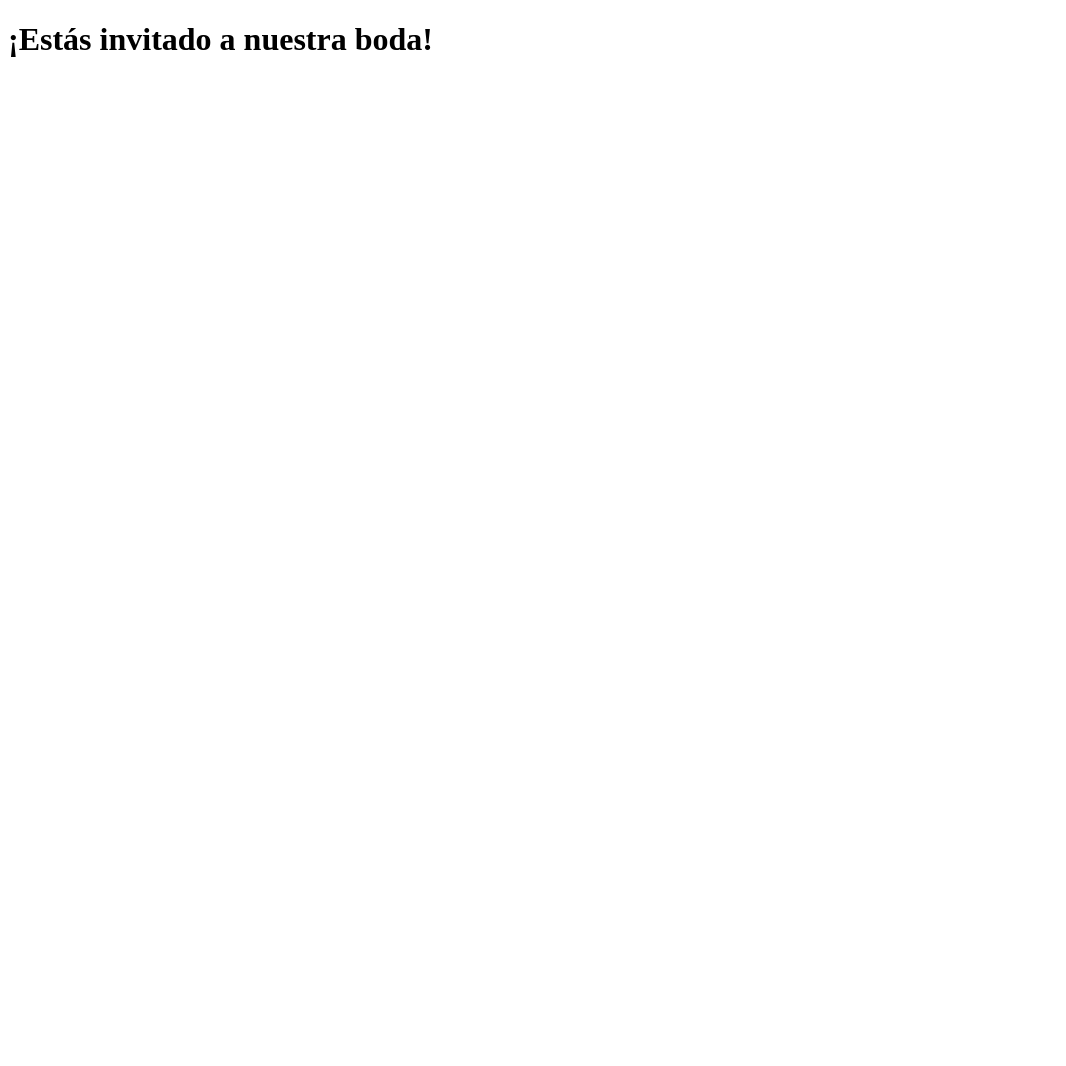
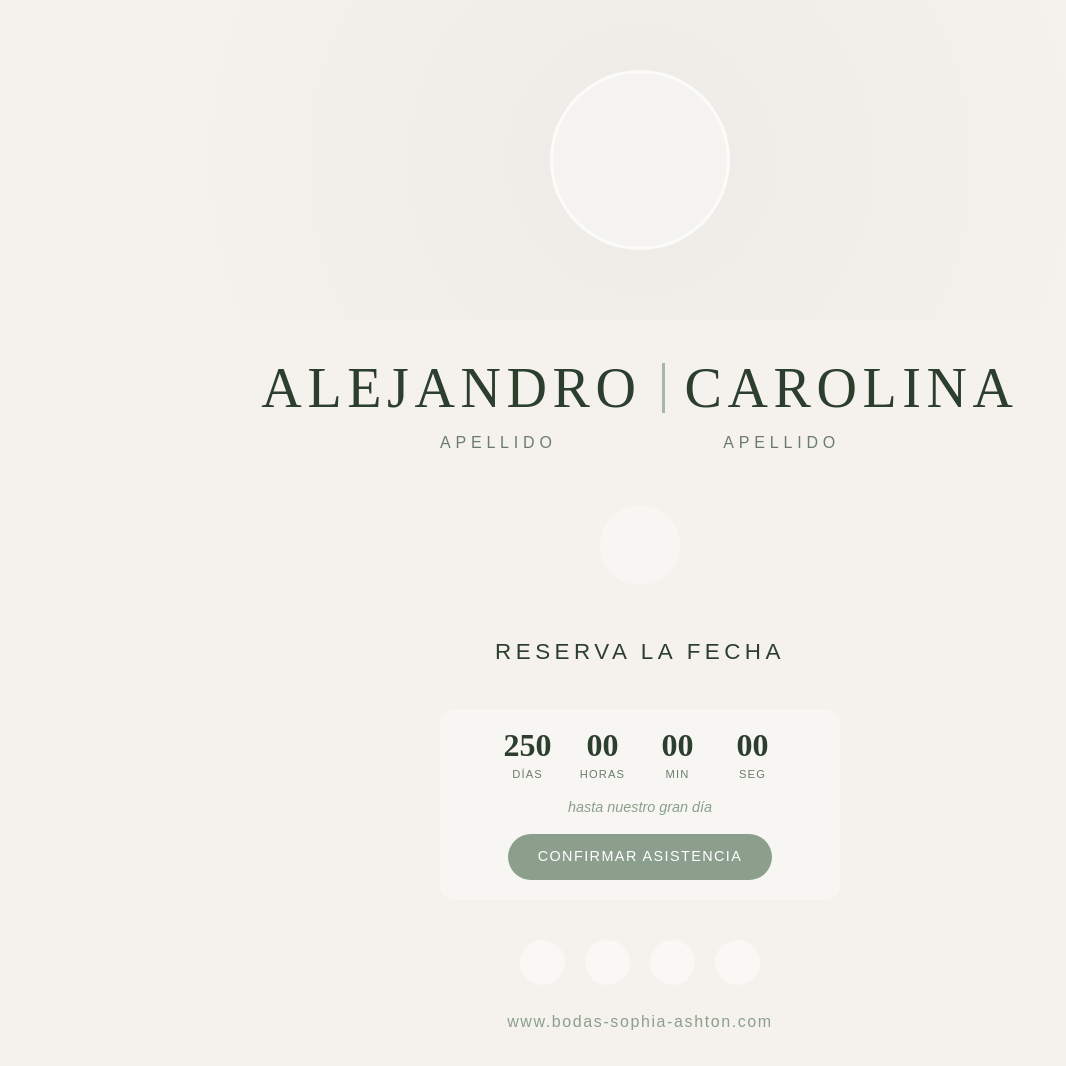
Before and after one commit to lucasDis/wedding-invitation-web, a plain HTML site: page index.html in a window 1280 px wide. Shown: the whole page, without its empty margins (0-1066 px from the left). Before the commit the page ends 800 px from the top, so only its background shows below. Drawn offline with nearby package versions, Linux system fonts and the light colour scheme.

Commit message:
Initial invitation layout and styles added

```diff
--- a/css/styles.css
+++ b/css/styles.css
@@ -0,0 +1,404 @@
+:root {
+    --primary-green: #8b9f8c;
+    --dark-green: #2c3e2d;
+    --light-green: #6b7c6b;
+    --background: #F5F2ED;
+    --accent-cream: #f0ebe0;
+}
+
+* {
+    margin: 0;
+    padding: 0;
+    box-sizing: border-box;
+}
+
+body {
+    font-family: 'Montserrat', sans-serif;
+    background: var(--background);
+    min-height: 100vh;
+    padding: 0;
+    margin: 0;
+}
+
+.save-the-date-container {
+    background: var(--background);
+    min-height: 100vh;
+    display: flex;
+    flex-direction: column;
+    position: relative;
+    overflow: hidden;
+}
+
+.hero-section {
+    flex: 1;
+    min-height: 40vh;
+    background: var(--background);
+    position: relative;
+    display: flex;
+    align-items: center;
+    justify-content: center;
+    padding: 40px 20px;
+}
+
+.hero-section::before {
+    content: '';
+    position: absolute;
+    top: 0;
+    left: 0;
+    right: 0;
+    bottom: 0;
+    background: radial-gradient(circle at center, rgba(139, 159, 140, 0.08) 0%, transparent 70%);
+}
+
+.couple-photo-placeholder {
+    width: 180px;
+    height: 180px;
+    background: rgba(255, 255, 255, 0.4);
+    border-radius: 50%;
+    display: flex;
+    align-items: center;
+    justify-content: center;
+    font-size: 60px;
+    color: var(--primary-green);
+    position: relative;
+    z-index: 2;
+    border: 3px solid rgba(255, 255, 255, 0.6);
+}
+
+.content-section {
+    flex: 1;
+    padding: 40px 20px 60px;
+    background: var(--background);
+    position: relative;
+    z-index: 2;
+}
+
+.names-container {
+    margin-bottom: 40px;
+    text-align: center;
+}
+
+.main-names {
+    display: flex;
+    align-items: center;
+    justify-content: center;
+    flex-wrap: wrap;
+    gap: 20px;
+    margin-bottom: 15px;
+}
+
+.bride-name,
+.groom-name {
+    font-family: 'Cormorant Garamond', serif;
+    font-size: 3.5em;
+    font-weight: 300;
+    color: var(--dark-green);
+    letter-spacing: 0.1em;
+    text-transform: uppercase;
+    text-align: center;
+    line-height: 1;
+}
+
+.divider {
+    width: 3px;
+    height: 50px;
+    background: var(--primary-green);
+    opacity: 0.7;
+}
+
+.last-names {
+    display: flex;
+    justify-content: space-between;
+    align-items: center;
+    margin-top: 15px;
+    max-width: 400px;
+    margin-left: auto;
+    margin-right: auto;
+}
+
+.bride-lastname,
+.groom-lastname {
+    font-family: 'Montserrat', sans-serif;
+    font-size: 1em;
+    font-weight: 400;
+    color: var(--light-green);
+    letter-spacing: 0.3em;
+    text-transform: uppercase;
+}
+
+.botanical-element {
+    margin: 50px 0;
+    text-align: center;
+}
+
+.leaf-icon {
+    width: 80px;
+    height: 80px;
+    background: rgba(255, 255, 255, 0.3);
+    border-radius: 50%;
+    display: inline-flex;
+    align-items: center;
+    justify-content: center;
+    font-size: 32px;
+    color: var(--primary-green);
+}
+
+.save-the-date-text {
+    font-family: 'Montserrat', sans-serif;
+    font-size: 1.4em;
+    font-weight: 500;
+    color: var(--dark-green);
+    letter-spacing: 0.2em;
+    text-transform: uppercase;
+    margin-bottom: 40px;
+    text-align: center;
+}
+
+.countdown-container {
+    text-align: center;
+    margin-bottom: 40px;
+    padding: 20px;
+    background: rgba(255, 255, 255, 0.3);
+    border-radius: 15px;
+    max-width: 400px;
+    margin-left: auto;
+    margin-right: auto;
+}
+
+.countdown-timer {
+    display: flex;
+    justify-content: center;
+    gap: 15px;
+    margin-bottom: 15px;
+    flex-wrap: wrap;
+}
+
+.countdown-item {
+    text-align: center;
+    min-width: 60px;
+}
+
+.countdown-number {
+    font-family: 'Cormorant Garamond', serif;
+    font-size: 2em;
+    font-weight: 600;
+    color: var(--dark-green);
+    display: block;
+    line-height: 1;
+}
+
+.countdown-label {
+    font-family: 'Montserrat', sans-serif;
+    font-size: 0.7em;
+    color: var(--light-green);
+    text-transform: uppercase;
+    letter-spacing: 0.1em;
+    margin-top: 5px;
+}
+
+.countdown-message {
+    font-family: 'Montserrat', sans-serif;
+    font-size: 0.9em;
+    color: var(--primary-green);
+    font-style: italic;
+}
+
+.confirm-button {
+    display: inline-block;
+    background: var(--primary-green);
+    color: white;
+    padding: 12px 30px;
+    border-radius: 25px;
+    text-decoration: none;
+    font-family: 'Montserrat', sans-serif;
+    font-size: 0.9em;
+    font-weight: 500;
+    letter-spacing: 0.1em;
+    text-transform: uppercase;
+    transition: all 0.3s ease;
+    margin-top: 15px;
+}
+
+.confirm-button:hover {
+    background: var(--dark-green);
+    color: white;
+    transform: translateY(-2px);
+}
+
+.social-links {
+    display: flex;
+    justify-content: center;
+    gap: 20px;
+    margin-bottom: 25px;
+    flex-wrap: wrap;
+}
+
+.social-icon {
+    width: 45px;
+    height: 45px;
+    background: rgba(255, 255, 255, 0.4);
+    border-radius: 50%;
+    display: flex;
+    align-items: center;
+    justify-content: center;
+    color: var(--primary-green);
+    text-decoration: none;
+    font-size: 18px;
+    transition: all 0.3s ease;
+}
+
+.social-icon:hover {
+    background: var(--primary-green);
+    color: white;
+    transform: scale(1.1);
+}
+
+.website {
+    font-family: 'Montserrat', sans-serif;
+    font-size: 1em;
+    color: var(--primary-green);
+    text-decoration: none;
+    letter-spacing: 0.1em;
+    display: block;
+    text-align: center;
+    transition: color 0.3s ease;
+}
+
+.website:hover {
+    color: var(--dark-green);
+}
+
+/* Decorative elements */
+.decoration-element {
+    position: absolute;
+    opacity: 0.1;
+    color: var(--primary-green);
+    pointer-events: none;
+}
+
+.decoration-1 {
+    top: 10%;
+    left: 5%;
+    font-size: 24px;
+    transform: rotate(-15deg);
+}
+
+.decoration-2 {
+    top: 20%;
+    right: 8%;
+    font-size: 20px;
+    transform: rotate(25deg);
+}
+
+.decoration-3 {
+    bottom: 15%;
+    left: 8%;
+    font-size: 28px;
+    transform: rotate(45deg);
+}
+
+.decoration-4 {
+    bottom: 25%;
+    right: 5%;
+    font-size: 22px;
+    transform: rotate(-30deg);
+}
+
+/* Responsive breakpoints */
+@media (max-width: 768px) {
+    .hero-section {
+        min-height: 35vh;
+        padding: 30px 15px;
+    }
+
+    .couple-photo-placeholder {
+        width: 140px;
+        height: 140px;
+        font-size: 48px;
+    }
+
+    .bride-name,
+    .groom-name {
+        font-size: 2.8em;
+    }
+
+    .content-section {
+        padding: 30px 15px 40px;
+    }
+
+    .save-the-date-text {
+        font-size: 1.2em;
+    }
+}
+
+@media (max-width: 576px) {
+    .hero-section {
+        min-height: 30vh;
+        padding: 20px 10px;
+    }
+
+    .couple-photo-placeholder {
+        width: 120px;
+        height: 120px;
+        font-size: 40px;
+    }
+
+    .main-names {
+        flex-direction: column;
+        gap: 10px;
+    }
+
+    .divider {
+        width: 40px;
+        height: 3px;
+        transform: rotate(90deg);
+    }
+
+    .bride-name,
+    .groom-name {
+        font-size: 2.2em;
+    }
+
+    .last-names {
+        flex-direction: column;
+        gap: 8px;
+        text-align: center;
+    }
+
+    .content-section {
+        padding: 25px 10px 30px;
+    }
+
+    .save-the-date-text {
+        font-size: 1.1em;
+    }
+
+    .social-icon {
+        width: 40px;
+        height: 40px;
+        font-size: 16px;
+    }
+
+    .leaf-icon {
+        width: 60px;
+        height: 60px;
+        font-size: 24px;
+    }
+}
+
+@media (max-width: 400px) {
+
+    .bride-name,
+    .groom-name {
+        font-size: 1.8em;
+    }
+
+    .save-the-date-text {
+        font-size: 1em;
+    }
+
+    .bride-lastname,
+    .groom-lastname {
+        font-size: 0.85em;
+    }
+}
--- a/index.html
+++ b/index.html
@@ -5,13 +5,117 @@
   <meta charset="UTF-8">
   <meta name="viewport" content="width=device-width, initial-scale=1.0">
   <title>Wedding Web</title>
+  <link href="https://cdnjs.cloudflare.com/ajax/libs/bootstrap/5.3.0/css/bootstrap.min.css" rel="stylesheet">
   <link
-    href="https://fonts.googleapis.com/css2?family=Libre+Baskerville:wght@400;700&family=Raleway:wght@400;700&display=swap" rel="stylesheet">
+    href="https://fonts.googleapis.com/css2?family=Libre+Baskerville:wght@400;700&family=Raleway:wght@400;700&display=swap"
+    rel="stylesheet">
   <link rel="stylesheet" href="./css/styles.css">
 </head>
 
 <body>
-  <div>
-    <h1>¡Estás invitado a nuestra boda!</h1>
+  <div class="save-the-date-container">
+    <!-- Decorative elements -->
+    <div class="decoration-element decoration-1">
+      <i class="fas fa-leaf"></i>
+    </div>
+    <div class="decoration-element decoration-2">
+      <i class="fas fa-seedling"></i>
+    </div>
+    <div class="decoration-element decoration-3">
+      <i class="fas fa-leaf"></i>
+    </div>
+    <div class="decoration-element decoration-4">
+      <i class="fas fa-spa"></i>
+    </div>
+
+    <!-- Hero Section -->
+    <div class="hero-section">
+      <div class="couple-photo-placeholder">
+        <i class="fas fa-heart"></i>
+      </div>
+    </div>
+
+    <!-- Content Section -->
+    <div class="content-section">
+      <div class="container-fluid">
+        <div class="row justify-content-center">
+          <div class="col-12 col-md-10 col-lg-8">
+            <!-- Names Section -->
+            <div class="names-container">
+              <div class="names-background-image"></div>
+              <div class="main-names">
+                <div class="bride-name">Alejandro</div>
+                <div class="divider d-none d-sm-block"></div>
+                <div class="groom-name">Carolina</div>
+              </div>
+              <div class="last-names">
+                <div class="bride-lastname">Apellido</div>
+                <div class="groom-lastname">Apellido</div>
+              </div>
+            </div>
+
+            <!-- Botanical Element -->
+            <div class="botanical-element">
+              <div class="leaf-icon">
+                <i class="fas fa-leaf"></i>
+              </div>
+            </div>
+
+            <!-- Save The Date Text -->
+            <div class="save-the-date-text">
+              RESERVA LA FECHA
+            </div>
+
+            <!-- Countdown Section -->
+            <div class="countdown-container">
+              <div class="countdown-timer" id="countdown">
+                <div class="countdown-item">
+                  <span class="countdown-number" id="days">250</span>
+                  <div class="countdown-label">días</div>
+                </div>
+                <div class="countdown-item">
+                  <span class="countdown-number" id="hours">00</span>
+                  <div class="countdown-label">horas</div>
+                </div>
+                <div class="countdown-item">
+                  <span class="countdown-number" id="minutes">00</span>
+                  <div class="countdown-label">min</div>
+                </div>
+                <div class="countdown-item">
+                  <span class="countdown-number" id="seconds">00</span>
+                  <div class="countdown-label">seg</div>
+                </div>
+              </div>
+              <div class="countdown-message">hasta nuestro gran día</div>
+              <a href="#" class="confirm-button">Confirmar Asistencia</a>
+            </div>
+
+            <!-- Social Links -->
+            <div class="social-links">
+              <a href="#" class="social-icon" aria-label="Instagram">
+                <i class="fab fa-instagram"></i>
+              </a>
+              <a href="#" class="social-icon" aria-label="Facebook">
+                <i class="fab fa-facebook-f"></i>
+              </a>
+              <a href="#" class="social-icon" aria-label="Twitter">
+                <i class="fab fa-twitter"></i>
+              </a>
+              <a href="#" class="social-icon" aria-label="WhatsApp">
+                <i class="fab fa-whatsapp"></i>
+              </a>
+            </div>
+
+            <!-- Website Link -->
+            <a href="#" class="website">www.bodas-sophia-ashton.com</a>
+          </div>
+        </div>
+      </div>
+    </div>
   </div>
+
+  <!-- Bootstrap JS -->
+  <script src="https://cdnjs.cloudflare.com/ajax/libs/bootstrap/5.3.0/js/bootstrap.bundle.min.js"></script>
 </body>
+
+</html>
```
Also changed, not shown: js/main.js (+44 -0 lines), images/leaf-fotter-main.webp (added), images/main-bakground-bottom.webp (added), images/main-flower-bottom.webp (added), images/married-main.webp (added), images/side-leaf-main.webp (added).
